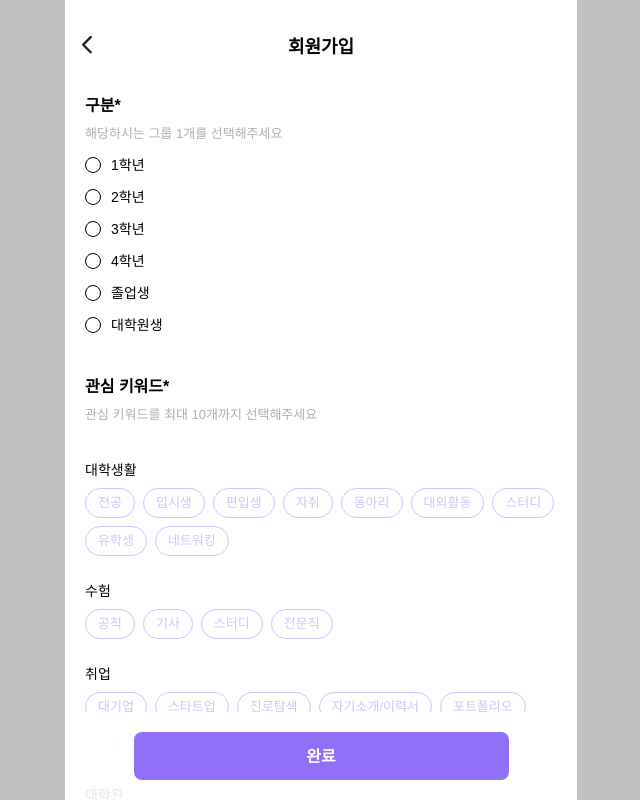
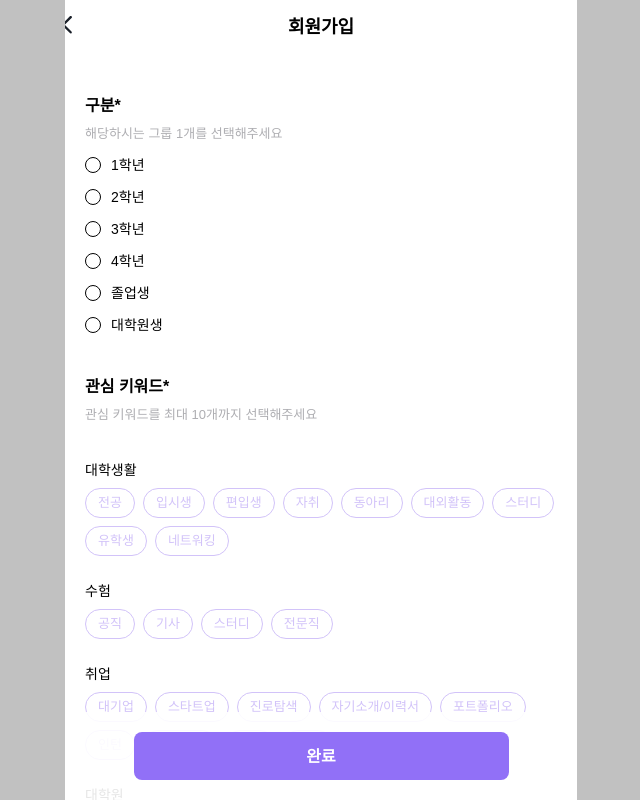
Before and after one commit to swyp3-babpool/babpool-frontend, a React (Vite) app: page /signup in a window 1280 px wide. Shown: the whole page, without its empty margins (319-959 px from the left). Built offline with nearby package versions, Linux system fonts and the light colour scheme; a web font is replaced by a local one.

Commit message:
disign: Revise signup page layout design

```diff
--- a/src/pages/signup/SignUpPage.tsx
+++ b/src/pages/signup/SignUpPage.tsx
@@ -33,24 +33,29 @@ export default function SignUpPage() {
         },
     });
 
-
     return (
         <SignUpContainer>
             <Header text="회원가입" />
-            <DivisionGroup signUpInfo={signUpInfo} setSignUpInfo={setSignUpInfo} />
-            <KeywordGroup signUpInfo={signUpInfo} setSignUpInfo={setSignUpInfo} />
-            <ButtonContainer>
-                <Button text="완료" onClick={() => {}} />
-            </ButtonContainer>
+            <SignUpSection>
+                <DivisionGroup signUpInfo={signUpInfo} setSignUpInfo={setSignUpInfo} />
+                <KeywordGroup signUpInfo={signUpInfo} setSignUpInfo={setSignUpInfo} />
+                <ButtonContainer>
+                    <Button text="완료" onClick={() => {}} />
+                </ButtonContainer>
+            </SignUpSection>
         </SignUpContainer>
     );
 }
 
-export const SignUpContainer = styled.section`
+export const SignUpContainer = styled.div`
     width: 100%;
     height: inherit;
+    background-color: white;
+`;
+
+export const SignUpSection = styled.section`
+    width: 100%;
     padding: 20px;
-    background-color: white;
 `;
 
 export const ButtonContainer = styled.div`
```
